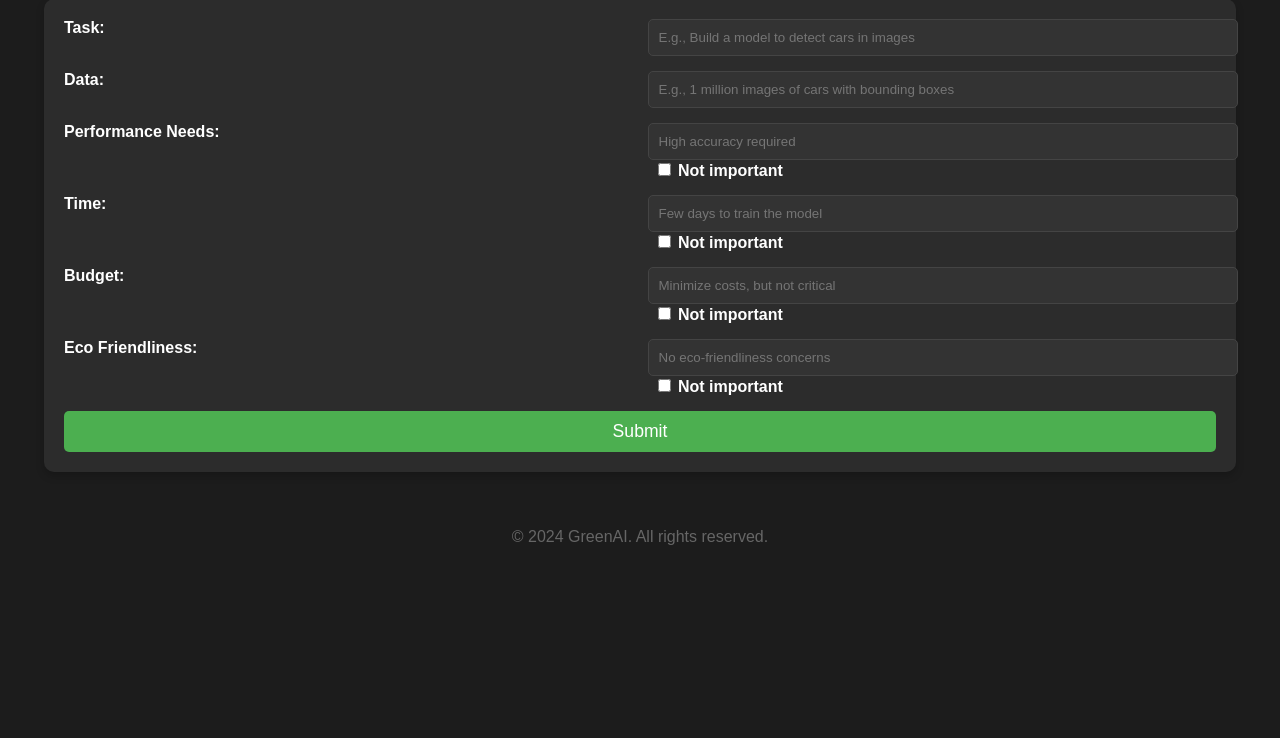
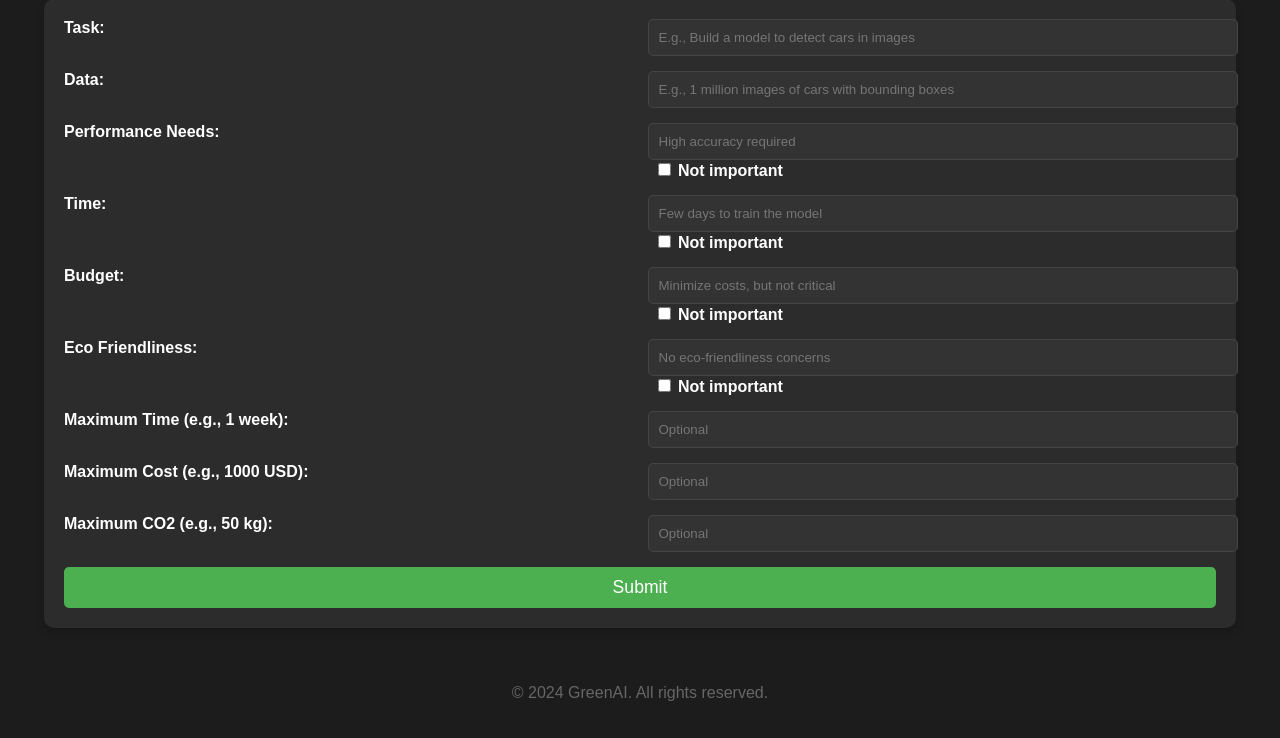
Before and after one commit to IlliaRohalskyi/Green-AI, a Flask app: page / in a window 1280 px wide. Shown: the part 160-898 px from the top of the page. Before the commit the page ends 705 px from the top, so only its background shows below. Run offline with Flask 3, Linux system fonts and the light colour scheme; parts of the project's set-up code (start-up, migrations or seed data) failed here and were passed over.

Commit message:
added input for max time cost co2

```diff
--- a/src/webapp/app.py
+++ b/src/webapp/app.py
@@ -3,7 +3,7 @@ from src.main import main  # Import the main function from main.py
 import os
 import json
 
-# Absolute path to the templates and static directory
+# Absolute path to the templates and static directories
 template_dir = os.path.abspath('src/webapp/templates')
 static_dir = os.path.abspath('src/webapp/static')
 
@@ -12,52 +12,32 @@ app = Flask(__name__, template_folder=template_dir, static_folder=static_dir)
 @app.route("/", methods=["GET", "POST"])
 def home():
     if request.method == "POST":
-        # Get form inputs
+        # Capture the new inputs
+        max_time = request.form.get("max_time")
+        max_cost = request.form.get("max_cost")
+        max_co2 = request.form.get("max_co2")
+
+        # If the user didn't input anything, use the defaults
+        max_time = float(max_time) if max_time else 1e19
+        max_cost = float(max_cost) if max_cost else None
+        max_co2 = float(max_co2) if max_co2 else None
+
+        # Capture other inputs and process them as before
         task = request.form.get("input1")
         data = request.form.get("input2")
+        performance_needs = request.form.get("input3") if not request.form.get("performance_important") else "this is not important for me"
+        time = request.form.get("input4") if not request.form.get("time_important") else "this is not important for me"
+        budget = request.form.get("input5") if not request.form.get("budget_important") else "this is not important for me"
+        eco_friendliness = request.form.get("input6") if not request.form.get("eco_important") else "this is not important for me"
 
-        # Check if the checkbox for Performance is checked
-        performance_needs = request.form.get("input3")
-        if request.form.get("performance_important"):
-            performance_needs = "this is not important for me"
-
-        # Check if the checkbox for Time is checked
-        time = request.form.get("input4")
-        if request.form.get("time_important"):
-            time = "this is not important for me"
-
-        # Check if the checkbox for Budget is checked
-        budget = request.form.get("input5")
-        if request.form.get("budget_important"):
-            budget = "this is not important for me"
-
-        # Check if the checkbox for Eco Friendliness is checked
-        eco_friendliness = request.form.get("input6")
-        if request.form.get("eco_important"):
-            eco_friendliness = "this is not important for me"
-
-        # Pass inputs to main and get the result
+        # Pass the inputs to the main function including max_time, max_cost, and max_co2
         try:
-            result = main(task, data, performance_needs, time, budget, eco_friendliness)
+            result = main(task, data, performance_needs, time, budget, eco_friendliness, max_time=max_time, max_cost=max_cost, max_co2=max_co2)
             result_data = json.loads(result)
-
-            # Access nested fields from `architecturer` or `calculator`
-            architecturer_data = result_data.get('architecturer', {})
-            weight_reasoning = architecturer_data.get('weight_reasoning', 'No entry')
-            model_architecture = architecturer_data.get('model_architecture', 'No entry')
-            training_strategy = architecturer_data.get('training_strategy', 'No entry')
-            architecture_reasoning = architecturer_data.get('architecture_reasoning', 'No entry')
-
         except Exception as e:
-            # Error handling
             return render_template("form.html", error=f"Error: {str(e)}")
 
-        return render_template("form.html",
-                               result_data=result_data,
-                               weight_reasoning=weight_reasoning,
-                               model_architecture=model_architecture,
-                               training_strategy=training_strategy,
-                               architecture_reasoning=architecture_reasoning)
+        return render_template("form.html", result_data=result_data)
 
     return render_template("form.html")
 
--- a/src/webapp/templates/form.html
+++ b/src/webapp/templates/form.html
@@ -50,15 +50,25 @@
                 <label for="eco_important">Not important</label>
             </div>
 
+            <!-- New fields for Maximum Time, Cost, and CO2 -->
+            <label for="max_time">Maximum Time (e.g., 1 week):</label>
+            <input type="text" id="max_time" name="max_time" placeholder="Optional">
+
+            <label for="max_cost">Maximum Cost (e.g., 1000 USD):</label>
+            <input type="text" id="max_cost" name="max_cost" placeholder="Optional">
+
+            <label for="max_co2">Maximum CO2 (e.g., 50 kg):</label>
+            <input type="text" id="max_co2" name="max_co2" placeholder="Optional">
+
             <button type="submit">Submit</button>
         </form>
 
         {% if result_data %}
         <h2>Project Overview</h2>
-        <p><strong>Weight Reasoning:</strong> {{ weight_reasoning }}</p>
-        <p><strong>Model Architecture:</strong> {{ model_architecture }}</p>
-        <p><strong>Training Strategy:</strong> {{ training_strategy }}</p>
-        <p><strong>Architecture Reasoning:</strong> {{ architecture_reasoning }}</p>
+        <p><strong>Weight Reasoning:</strong> {{ result_data['weight_reasoning'] }}</p>
+        <p><strong>Model Architecture:</strong> {{ result_data['model_architecture'] }}</p>
+        <p><strong>Training Strategy:</strong> {{ result_data['training_strategy'] }}</p>
+        <p><strong>Architecture Reasoning:</strong> {{ result_data['architecture_reasoning'] }}</p>
 
         <h2>Results</h2>
         <table>
```
Also changed, not shown: src/main.py (+17 -9 lines), src/webapp/static/style.css (+5 -5 lines).
